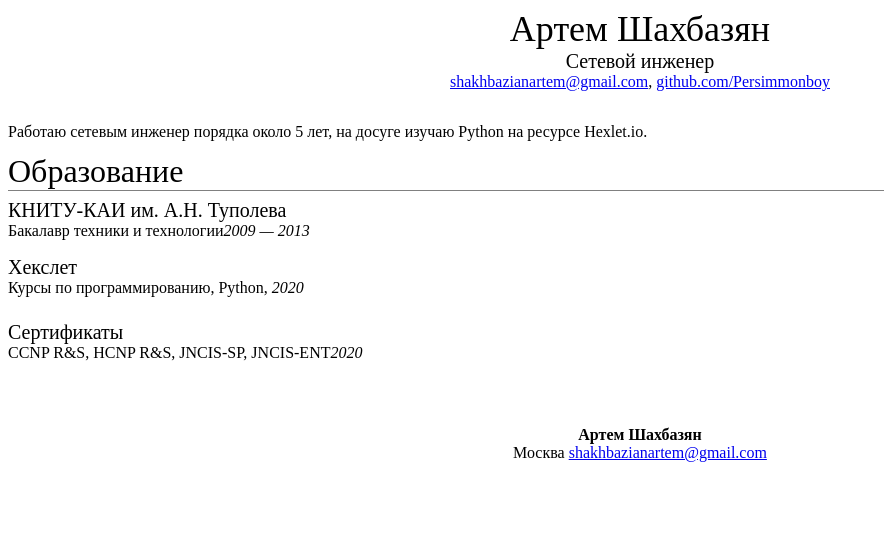
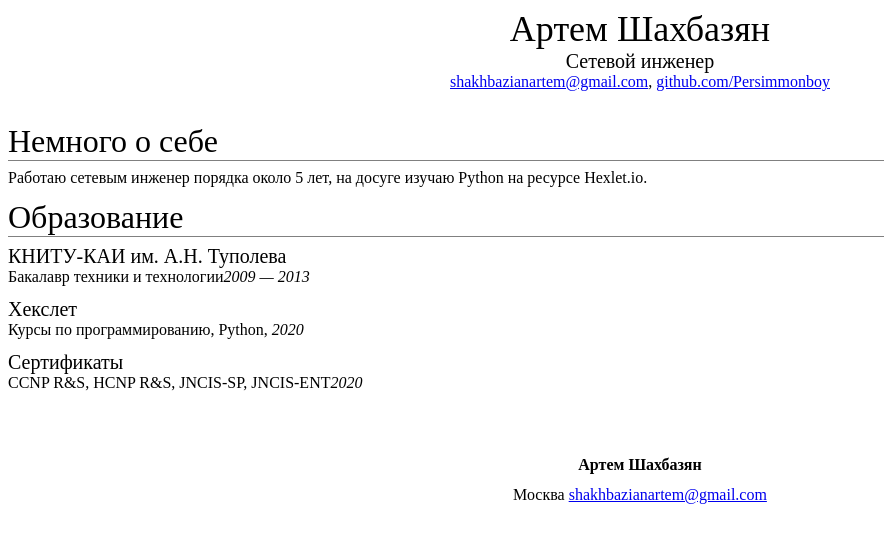
Before and after one commit to Persimmonboy/persimmonboy.github.io, a plain HTML site: page index.html in a window 1280 px wide. Shown: the whole page, without its empty margins (0-884 px from the left). Drawn offline with Linux system fonts and the light colour scheme.

Commit message:
Update index.html

```diff
--- a/index.html
+++ b/index.html
@@ -19,14 +19,11 @@
     </div>
 
     <div id="main">
-      <p>
+	    <h2>Немного о себе</h2>
+        <p>
         Работаю сетевым инженер порядка около 5 лет, на досуге изучаю Python на ресурсе Hexlet.io.
       </p>
-
-      <div class="main_section">
         <h2>Образование</h2>
-
-        <div class="main_section_item">
           <h3>КНИТУ-КАИ им. А.Н. Туполева</h3>
           <p>Бакалавр техники и технологии<i>2009 —  2013</i></p>
         </div>
@@ -34,23 +31,20 @@
         <div class="main_section_item">
           <h3>Хекслет</h3>
           <p>Курсы по программированию, Python, <i>2020</i></p>
-        </div>
-      </div>
-
-	   <div class="main_section_item">
           <h3>Сертификаты</h3>
           <p>CCNP R&S, HCNP R&S, JNCIS-SP, JNCIS-ENT<i>2020</i></p>
         </div>
       </div>
 
 
-
-    <div id="footer">
+<div id="footer">
+        <p>
       <strong>Артем Шахбазян</strong>
-      <br/>
+      </p>
+        <p>
       Москва <a href="mailto:shakhbazianartem@gmail.com">shakhbazianartem@gmail.com</a>
+ </p>
     </div>
-
   </body>
 </html>
 <!-- END -->
```
